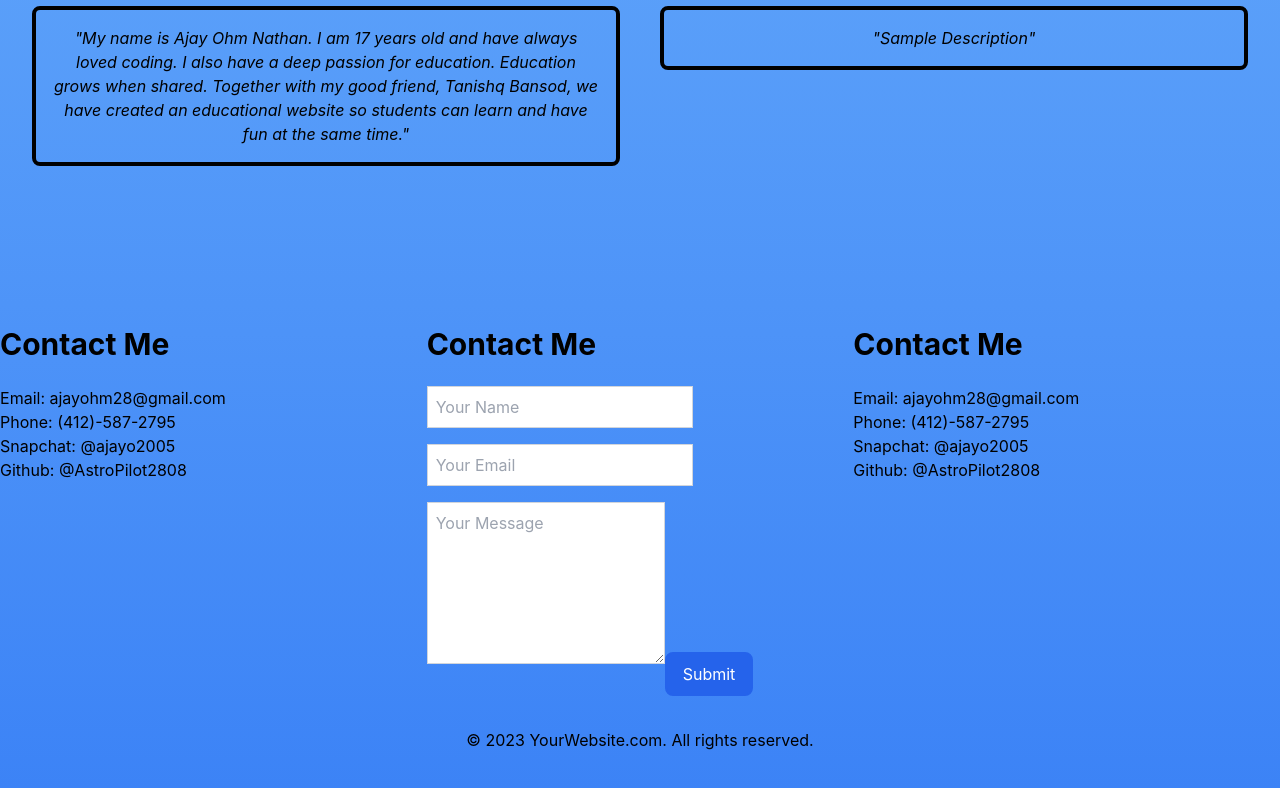
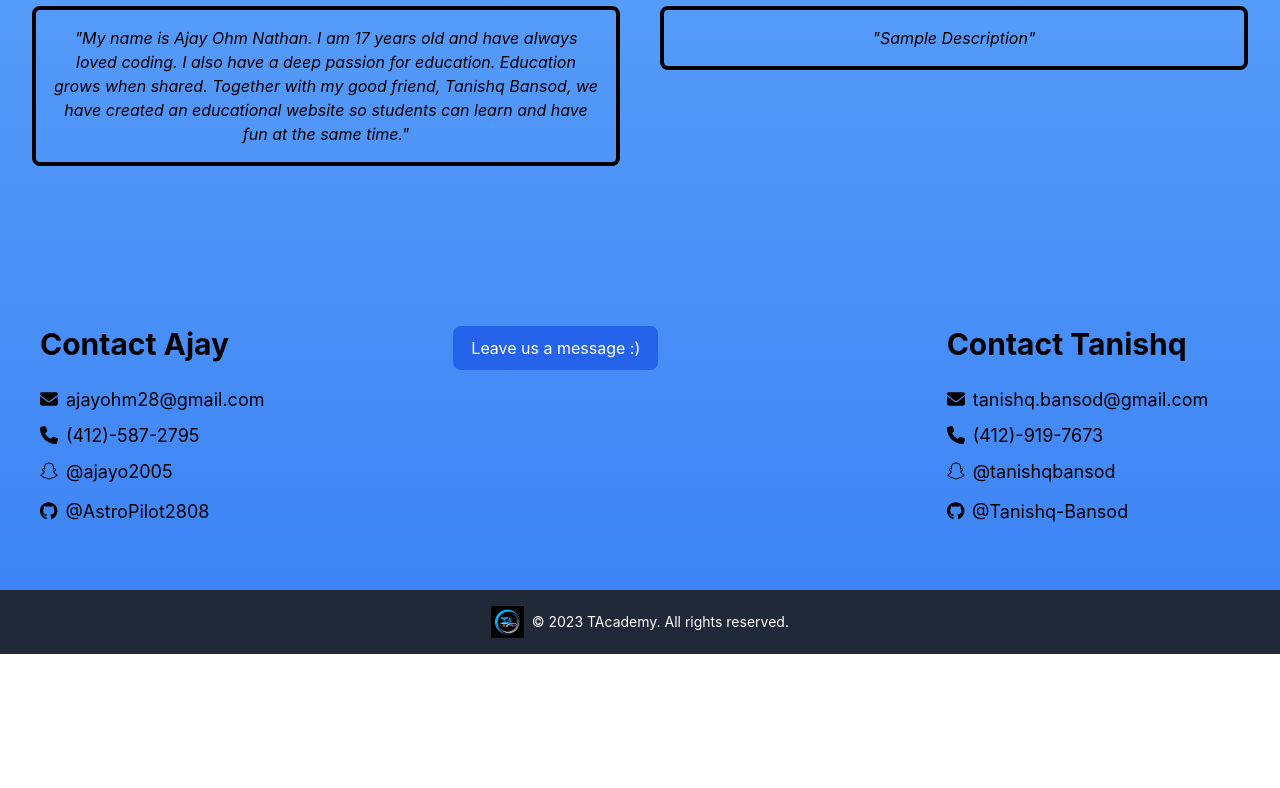
Before and after one commit to AstroPilot2808/TAcademy, a React (Create React App) app: page / in a window 1280 px wide. Shown: the part 1174-1962 px from the top of the page. After the commit the page ends 1828 px from the top, so only its background shows below. Built offline with nearby package versions, Linux system fonts and the light colour scheme.

Commit message:
finalizing_landing_page

```diff
--- a/package.json
+++ b/package.json
@@ -3,6 +3,9 @@
   "version": "0.1.0",
   "private": true,
   "dependencies": {
+    "@fortawesome/free-brands-svg-icons": "^6.4.0",
+    "@fortawesome/free-solid-svg-icons": "^6.4.0",
+    "@fortawesome/react-fontawesome": "^0.2.0",
     "@testing-library/jest-dom": "^5.16.5",
     "@testing-library/react": "^13.4.0",
     "@testing-library/user-event": "^13.5.0",
--- a/src/components/LandingPage.jsx
+++ b/src/components/LandingPage.jsx
@@ -5,6 +5,10 @@ import '../style.css';
 import logoImage from '../images/download.jpg';
 import headImage from '../images/images.jpg';
 import ajayImage from '../images/ajay.png';
+import { FontAwesomeIcon } from '@fortawesome/react-fontawesome';
+import { faEnvelope, faPhone } from '@fortawesome/free-solid-svg-icons';
+import { faGithub } from '@fortawesome/free-brands-svg-icons';
+import { faSnapchatGhost } from '@fortawesome/free-brands-svg-icons';
 
 const LandingPage = () => {
   const navigate = useNavigate();
@@ -35,6 +39,11 @@ const LandingPage = () => {
 
   const scrollToTop = () => {
     scroll.scrollToTop();
+  };
+
+  const [showForm, setShowForm] = useState(false);
+  const toggleForm = () => {
+    setShowForm(!showForm);
   };
 
   return (
@@ -134,46 +143,105 @@ const LandingPage = () => {
       </Element>
 
       <Element name="contact" className="py-16">
-  <div className="container mx-auto flex justify-center">
-    <div className="w-1/3">
-      <h1 className="text-3xl font-bold mb-6">Contact Me</h1>
-      <div>
-        <p>Email: ajayohm28@gmail.com</p>
-        <p>Phone: (412)-587-2795</p>
-        <p>Snapchat: @ajayo2005</p>
+        <div className="container mx-auto flex flex-col md:flex-row justify-center pl-10">
+          <div className="w-full md:w-1/3 mb-8 md:mb-0">
+            <h1 className="text-3xl font-bold mb-6">Contact Ajay</h1>
+            <div className="space-y-2">
+              <p className="text-lg">
+                <FontAwesomeIcon icon={faEnvelope} className="mr-2" />
+                ajayohm28@gmail.com
+              </p>
+              <p className="text-lg">
+                <FontAwesomeIcon icon={faPhone} className="mr-2" />
+                (412)-587-2795
+              </p>
+              <p className="text-lg">
+                <FontAwesomeIcon icon={faSnapchatGhost} className="mr-2" />
+                @ajayo2005
+              </p>
               <a href="https://github.com/AstroPilot2808" target="_blank" rel="noopener noreferrer">
-          <p>Github: @AstroPilot2808</p>
+                <p className="text-lg pt-3">
+                  <FontAwesomeIcon icon={faGithub} className="mr-2" />
+                  @AstroPilot2808
+                </p>
               </a>
             </div>
           </div>
-    <div className="w-1/3">
-      <form onSubmit={handleSubmit}>
-        <h1 className="text-3xl font-bold mb-6">Contact Me</h1>
-        <input type="text" name="Name" placeholder="Your Name" required className="mb-4 p-2 border border-gray-300" />
-        <input type="email" name="Email" placeholder="Your Email" required className="mb-4 p-2 border border-gray-300" />
-        <textarea name="Message" rows="6" placeholder="Your Message" className="mb-4 p-2 border border-gray-300"></textarea>
-        <button type="submit" className="bg-blue-600 text-white py-2 px-4 rounded-lg hover:bg-white hover:text-blue-600 hover:border-blue-600 border-2 border-blue-600 transition-all duration-300">
+
+          <div className="w-full md:w-1/3 mb-8 md:mb-0">
+            {!showForm ? (
+              <button
+                onClick={toggleForm}
+                className="bg-blue-600 text-white py-2 px-4 rounded-lg hover:bg-blue-200 hover:text-blue-600 hover:border-blue-600 border-2 border-blue-600 transition-all duration-300"
+              >
+                Leave us a message :)
+              </button>
+            ) : (
+              <form onSubmit={handleSubmit} className="flex flex-col">
+                <h1 className="text-3xl font-bold mb-6">Leave us a message :)</h1>
+                <input
+                  type="text"
+                  name="Name"
+                  placeholder="Your Name"
+                  required
+                  className="mb-4 p-2 border border-gray-300 rounded-lg focus:bg-blue-200 focus:outline-none transition-all duration-300"
+                />
+                <input
+                  type="email"
+                  name="Email"
+                  placeholder="Your Email"
+                  required
+                  className="mb-4 p-2 border border-gray-300 rounded-lg focus:bg-blue-200 focus:outline-none transition-all duration-300"
+                />
+                <textarea
+                  name="Message"
+                  rows="6"
+                  placeholder="Your Message"
+                  className="mb-4 p-2 border border-gray-300 rounded-lg focus:bg-blue-200 focus:outline-none transition-all duration-300"
+                ></textarea>
+                <button
+                  type="submit"
+                  className="bg-blue-600 text-white py-2 px-4 rounded-lg hover:bg-blue-200 hover:text-blue-600 hover:border-blue-600 border-2 border-blue-600 transition-all duration-300 mt-auto"
+                >
                   Submit
                 </button>
                 <span id="msg">{message}</span>
               </form>
+            )}
           </div>
-    <div className="w-1/3">
-      <h1 className="text-3xl font-bold mb-6">Contact Me</h1>
-      <div>
-        <p>Email: ajayohm28@gmail.com</p>
-        <p>Phone: (412)-587-2795</p>
-        <p>Snapchat: @ajayo2005</p>
-        <a href="https://github.com/AstroPilot2808" target="_blank" rel="noopener noreferrer">
-          <p>Github: @AstroPilot2808</p>
+
+          <div className="w-full md:w-1/3 mb-8 md:mb-0 pl-20">
+            <h1 className="text-3xl font-bold mb-6">Contact Tanishq</h1>
+            <div className="space-y-2">
+              <p className="text-lg">
+                <FontAwesomeIcon icon={faEnvelope} className="mr-2" />
+                tanishq.bansod@gmail.com
+              </p>
+              <p className="text-lg">
+                <FontAwesomeIcon icon={faPhone} className="mr-2" />
+                (412)-919-7673
+              </p>
+              <p className="text-lg">
+                <FontAwesomeIcon icon={faSnapchatGhost} className="mr-2" />
+                @tanishqbansod
+              </p>
+              <a href="https://github.com/Tanishq-Bansod" target="_blank" rel="noopener noreferrer">
+                <p className="text-lg pt-3">
+                  <FontAwesomeIcon icon={faGithub} className="mr-2" />
+                  @Tanishq-Bansod
+                </p>
               </a>
             </div>
           </div>
         </div>
-  <div className="text-center mt-8">
-    <p>&copy; {new Date().getFullYear()} YourWebsite.com. All rights reserved.</p>
+      </Element>
+
+      <footer className="bg-gray-800 text-white text-center pt-4 pb-2 flex flex-col items-center">
+        <div className="flex items-center mb-2">
+          <img src={logoImage} alt="TAcademy Logo" className="h-8 mr-2" />
+          <p className="text-sm">&copy; 2023 TAcademy. All rights reserved.</p>
         </div>
-</Element>
+      </footer>
 
 
     </div>
```
Also changed, not shown: 1 other file (tests, documents, lock files or other folders). Lines whose indentation alone changed are shown as unchanged.
